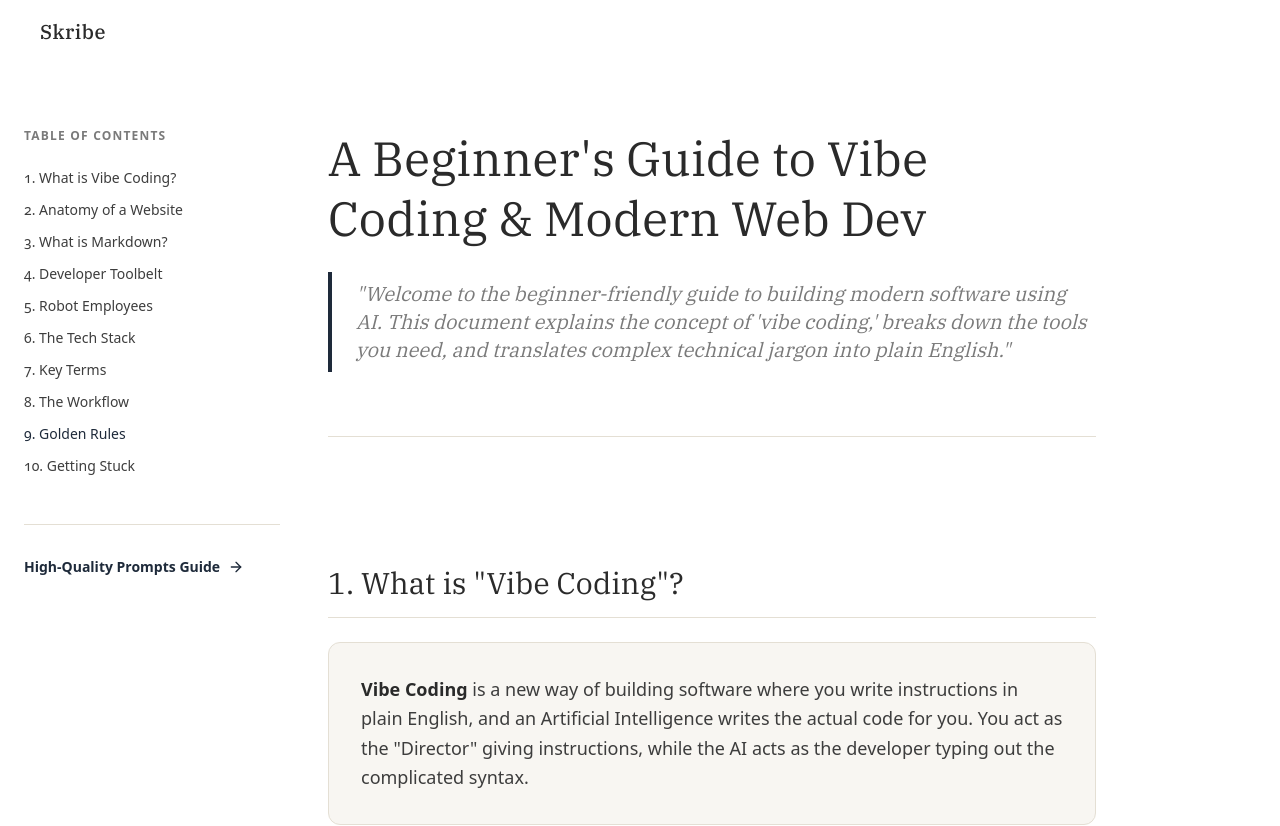
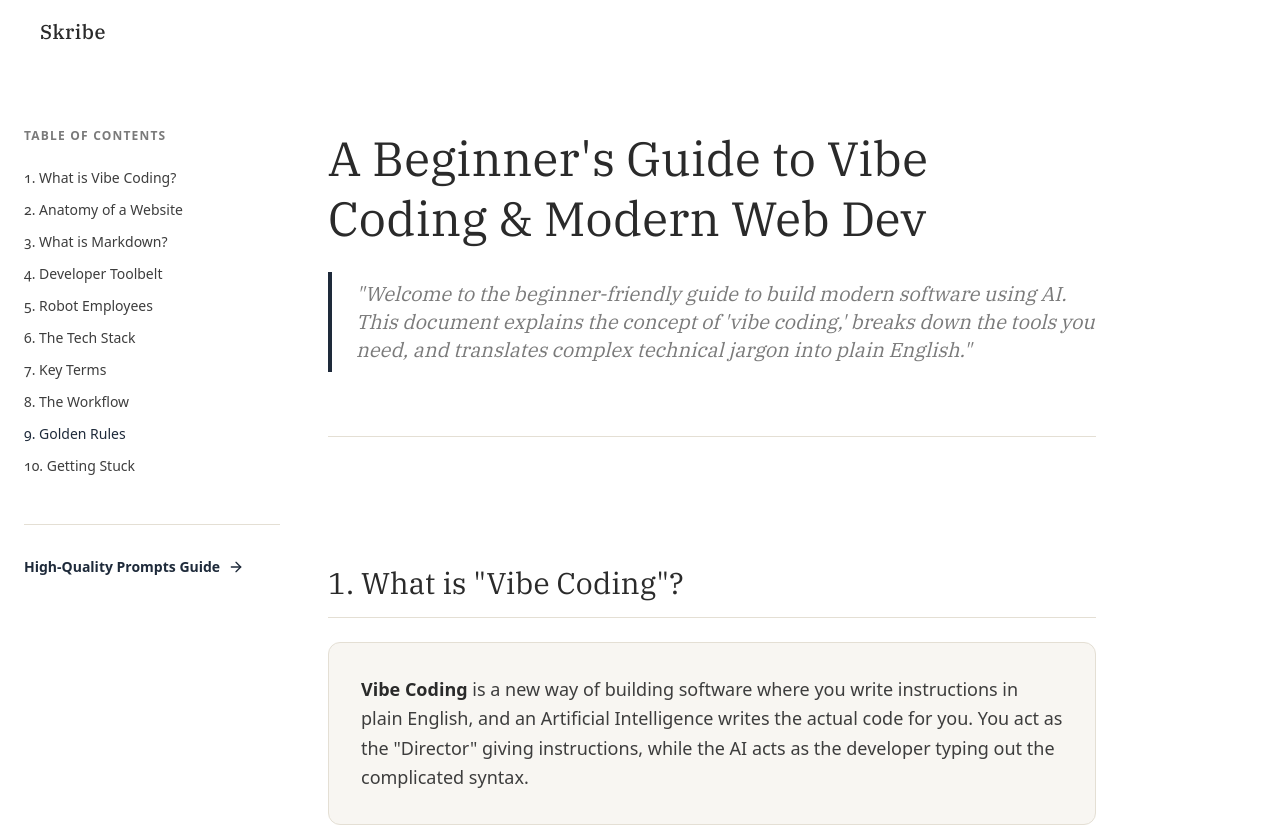
Before and after one commit to HenriquesPontes/Prompt-Academy, a Next.js app: page /tech-stack in a window 1280 px wide. Shown: the top 826 px of the page. Built offline with nearby package versions, Linux system fonts and the light colour scheme.

Commit message:
text: change 'building' to 'build' in beginner's guide intro

```diff
--- a/app/tech-stack/page.tsx
+++ b/app/tech-stack/page.tsx
@@ -92,7 +92,7 @@ export default function TechStackGuidePage() {
               A Beginner's Guide to Vibe Coding & Modern Web Dev
             </h1>
             <p className="text-xl text-chrome-text-soft font-serif italic border-l-4 border-accent pl-6 py-2">
-              "Welcome to the beginner-friendly guide to building modern software using AI. This document explains the concept of 'vibe coding,' breaks down the tools you need, and translates complex technical jargon into plain English."
+              "Welcome to the beginner-friendly guide to build modern software using AI. This document explains the concept of 'vibe coding,' breaks down the tools you need, and translates complex technical jargon into plain English."
             </p>
           </div>
 
```
